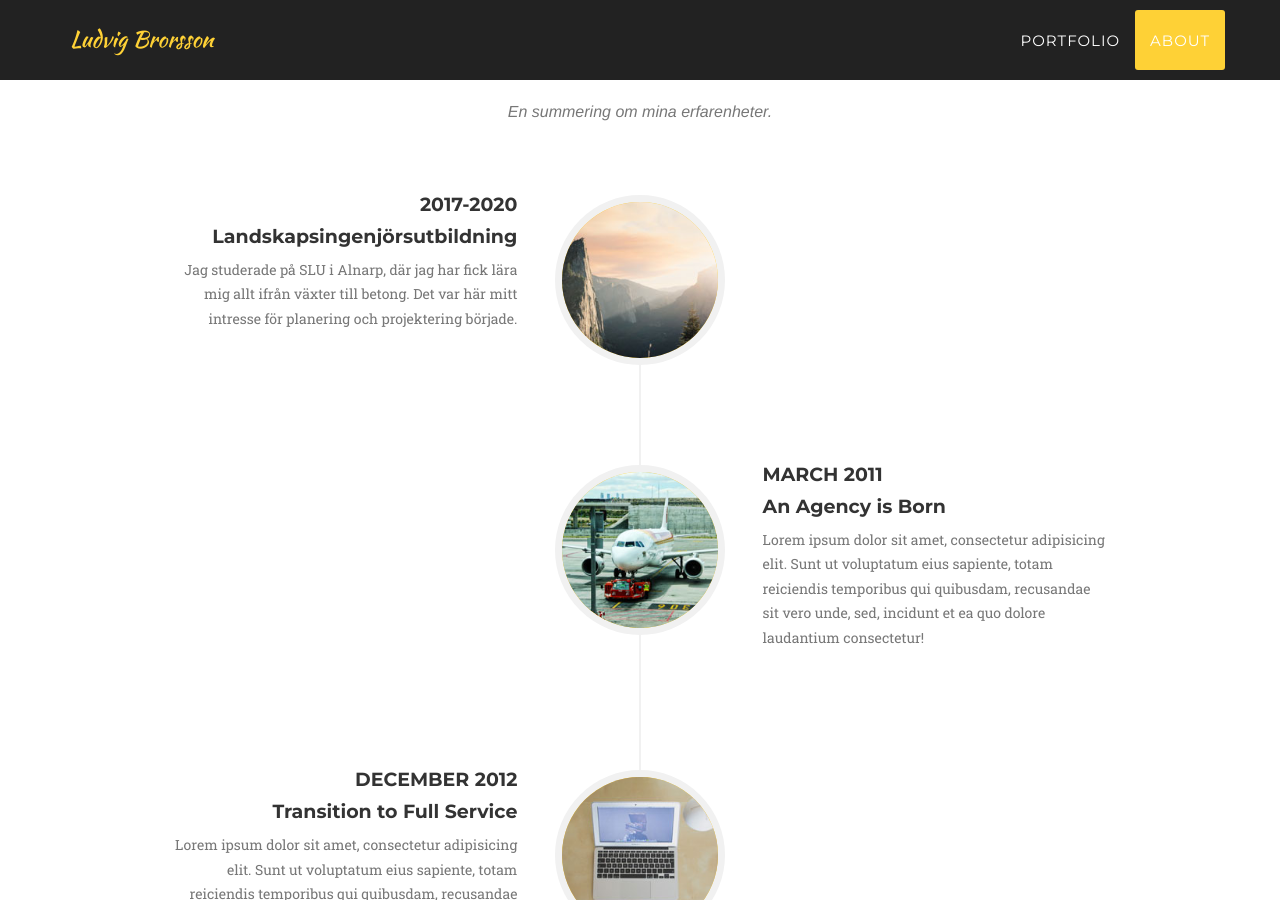
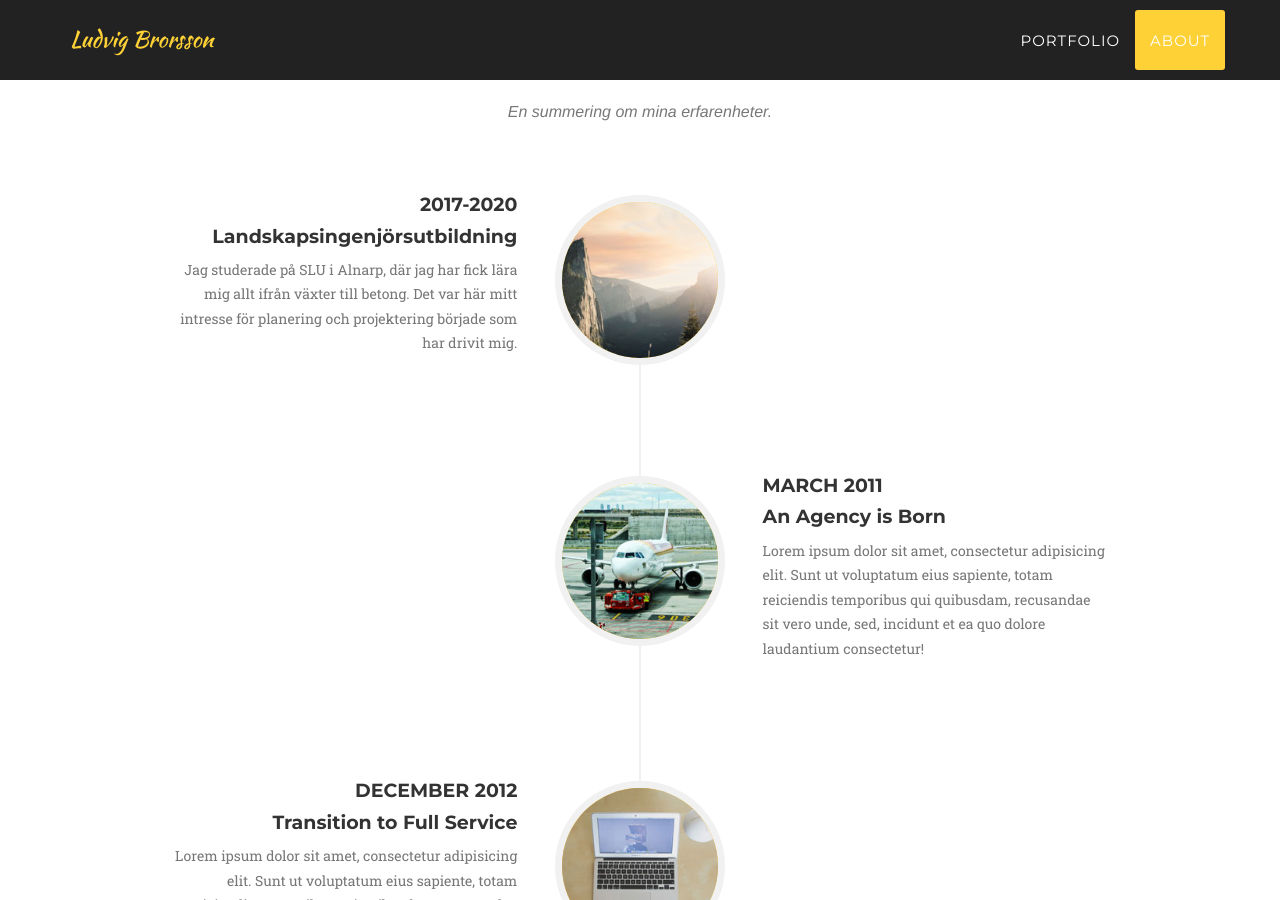
Before and after one commit to brorssonludvig/brorssonludvig.github.io, a Jekyll site: the page built from index.html, in a window 1280 px wide and 900 px high, scrolled down 2038 px. Built offline with Jekyll 4.4.1, drawn with Linux system fonts in a browser that asks for light colours; some web fonts are replaced.

Commit message:
Update about.html

```diff
--- a/_includes/about.html
+++ b/_includes/about.html
@@ -20,7 +20,7 @@
                                     <h4 class="subheading">Landskapsingenjörsutbildning</h4>
                                 </div>
                                 <div class="timeline-body">
-                                    <p class="text-muted">Jag studerade på SLU i Alnarp, där jag har fick lära mig allt ifrån växter till betong. Det var här mitt intresse för planering och projektering började.</p>
+                                    <p class="text-muted">Jag studerade på SLU i Alnarp, där jag har fick lära mig allt ifrån växter till betong. Det var här mitt intresse för planering och projektering började som har drivit mig.</p>
                                 </div>
                             </div>
                         </li>
```
